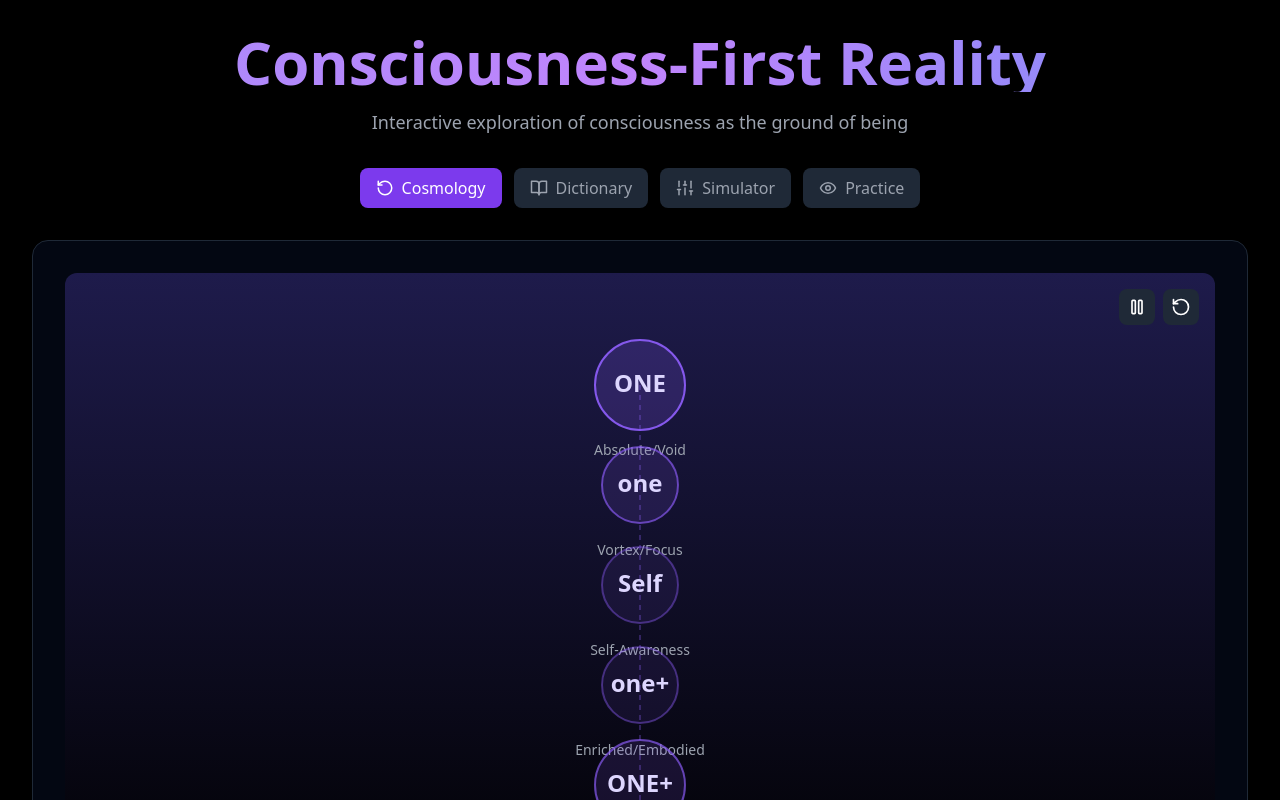
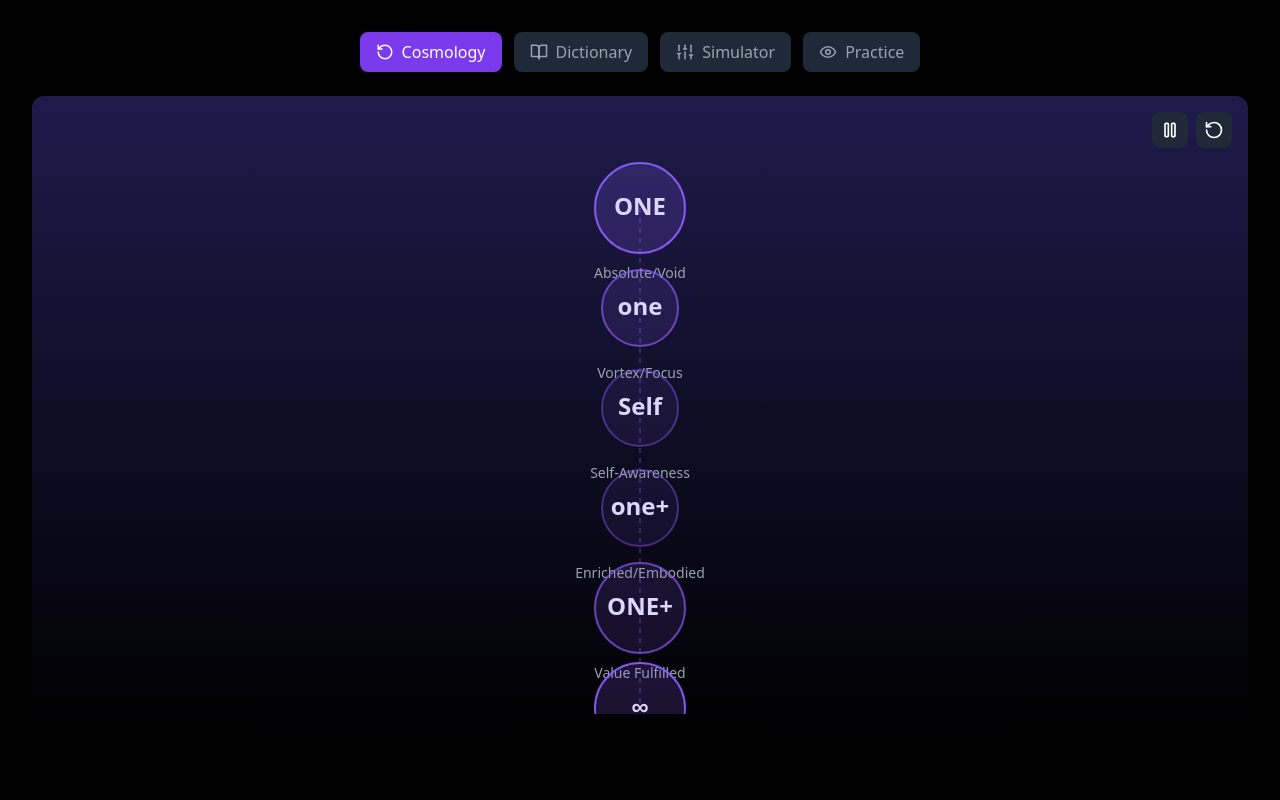
Before and after one commit to nomelmk-cmyk/Consciousness-First-1, a React (Vite) app: page / in a window 1280 px wide. Shown: the top 800 px of the page. Built offline with nearby package versions, Linux system fonts and the light colour scheme.

Commit message:
Finalized version 2

```diff
--- a/src/App.tsx
+++ b/src/App.tsx
@@ -1,50 +1,105 @@
-import React, { useState, useEffect } from 'react';
+import { useState, useEffect } from 'react';
 import { Play, Pause, RotateCcw, BookOpen, Sliders, Eye } from 'lucide-react';
 
+/* ---------- Types ---------- */
+
+type TabId = 'cosmology' | 'dictionary' | 'simulator' | 'experiential';
+
+interface Insight {
+  text: string;
+  timestamp: number;
+}
+
+interface TabButtonProps {
+  id: TabId;
+  icon: React.ComponentType<{ size?: number }>;
+  label: string;
+}
+
+interface FlowNode {
+  id: string;
+  label: string;
+  desc: string;
+  y: number;
+}
+
+/* ---------- Component ---------- */
+
 const ConsciousnessModel = () => {
-  const [activeTab, setActiveTab] = useState('cosmology');
-  const [isAnimating, setIsAnimating] = useState(true);
-  const [animationPhase, setAnimationPhase] = useState(0);
-  const [distinctions, setDistinctions] = useState(50);
-  const [ideation, setIdeation] = useState(50);
-  const [complexity, setComplexity] = useState(50);
-  const [insights, setInsights] = useState([]);
-  const [collapsedNodes, setCollapsedNodes] = useState([]);
+  const [activeTab, setActiveTab] = useState<TabId>('cosmology');
+  const [isAnimating, setIsAnimating] = useState<boolean>(true);
+  const [animationPhase, setAnimationPhase] = useState<number>(0);
+
+  const [distinctions, setDistinctions] = useState<number>(50);
+  const [ideation, setIdeation] = useState<number>(50);
+  const [complexity, setComplexity] = useState<number>(50);
+
+  const [insights, setInsights] = useState<Insight[]>([]);
+  const [collapsedNodes, setCollapsedNodes] = useState<string[]>([]);
+
+  /* ---------- Effects ---------- */
 
   useEffect(() => {
     if (!isAnimating) return;
+
     const interval = setInterval(() => {
       setAnimationPhase(p => (p + 0.02) % (Math.PI * 2));
     }, 50);
+
     return () => clearInterval(interval);
   }, [isAnimating]);
 
   useEffect(() => {
+    if (typeof window === 'undefined') return;
+
     const saved = localStorage.getItem('consciousnessModelState');
-    if (saved) {
+    if (!saved) return;
+
     try {
-        const state = JSON.parse(saved);
-        setDistinctions(state.distinctions || 50);
-        setIdeation(state.ideation || 50);
-        setComplexity(state.complexity || 50);
-      } catch (e) {}
+      const state: Partial<{
+        distinctions: number;
+        ideation: number;
+        complexity: number;
+      }> = JSON.parse(saved);
+
+      setDistinctions(state.distinctions ?? 50);
+      setIdeation(state.ideation ?? 50);
+      setComplexity(state.complexity ?? 50);
+    } catch {
+      /* ignore corrupted state */
     }
   }, []);
 
   useEffect(() => {
-    const state = { distinctions, ideation, complexity };
-    localStorage.setItem('consciousnessModelState', JSON.stringify(state));
+    if (typeof window === 'undefined') return;
+
+    localStorage.setItem(
+      'consciousnessModelState',
+      JSON.stringify({ distinctions, ideation, complexity })
+    );
   }, [distinctions, ideation, complexity]);
 
-  const addInsight = (text) => {
-    const newInsight = { text, timestamp: Date.now() };
+  /* ---------- Helpers ---------- */
+
+  const addInsight = (text: string) => {
+    const newInsight: Insight = {
+      text,
+      timestamp: Date.now(),
+    };
+
     setInsights(prev => [...prev.slice(-9), newInsight]);
   };
 
-  const TabButton = ({ id, icon: Icon, label }) => (
+  /* ---------- Subcomponents ---------- */
+
+  const TabButton = ({ id, icon: Icon, label }: TabButtonProps) => (
     <button
       onClick={() => setActiveTab(id)}
-      className={`flex items-center gap-2 px-4 py-2 rounded-lg transition-all ${activeTab === id ? 'bg-violet-600 text-white shadow-lg' : 'bg-gray-800 text-gray-400 hover:bg-gray-700'}`}
+      className={`flex items-center gap-2 px-4 py-2 rounded-lg transition-all ${
+        activeTab === id
+          ? 'bg-violet-600 text-white shadow-lg'
+          : 'bg-gray-800 text-gray-400 hover:bg-gray-700'
+      }`}
     >
       <Icon size={18} />
       <span className="hidden sm:inline">{label}</span>
@@ -52,192 +107,122 @@ const ConsciousnessModel = () => {
   );
 
   const CosmologyView = () => {
-    const flow = [
+    const flow: FlowNode[] = [
       { id: 'ONE', label: 'ONE', desc: 'Absolute/Void', y: 80 },
       { id: 'one', label: 'one', desc: 'Vortex/Focus', y: 180 },
       { id: 'Self', label: 'Self', desc: 'Self-Awareness', y: 280 },
       { id: 'one+', label: 'one+', desc: 'Enriched/Embodied', y: 380 },
       { id: 'ONE+', label: 'ONE+', desc: 'Value Fulfilled', y: 480 },
-      { id: 'infinity', label: '∞', desc: 'Eternal Circuit', y: 580 }
+      { id: 'infinity', label: '∞', desc: 'Eternal Circuit', y: 580 },
     ];
 
-    const handleCollapse = (nodeId) => {
+    const handleCollapse = (nodeId: string) => {
       if (collapsedNodes.includes(nodeId)) return;
+
       setCollapsedNodes(prev => [...prev, nodeId]);
+
       const nodeIndex = flow.findIndex(n => n.id === nodeId);
-      const boost = 100 - (nodeIndex * 15);
+      if (nodeIndex < 0) return;
+
+      const boost = 100 - nodeIndex * 15;
+
       setDistinctions(prev => Math.min(100, prev + boost));
       setIdeation(prev => Math.min(100, prev + boost * 0.7));
+
       addInsight(`Collapsed distinction at ${flow[nodeIndex].label}`);
     };
 
     return (
       <div className="relative h-[650px] bg-gradient-to-b from-indigo-950 to-black rounded-xl p-8 overflow-hidden">
+        {/* controls */}
         <div className="absolute top-4 right-4 flex gap-2 z-10">
-          <button onClick={() => setIsAnimating(!isAnimating)} className="p-2 bg-gray-800 rounded-lg">
+          <button
+            onClick={() => setIsAnimating(a => !a)}
+            className="p-2 bg-gray-800 rounded-lg"
+          >
             {isAnimating ? <Pause size={20} /> : <Play size={20} />}
           </button>
-          <button onClick={() => {
+          <button
+            onClick={() => {
               setAnimationPhase(0);
               setCollapsedNodes([]);
-          }} className="p-2 bg-gray-800 rounded-lg">
+            }}
+            className="p-2 bg-gray-800 rounded-lg"
+          >
             <RotateCcw size={20} />
           </button>
         </div>
 
+        {/* svg */}
         <svg className="w-full h-full">
           {flow.slice(0, -1).map((_, i) => (
-            <line key={i} x1="50%" y1={flow[i].y} x2="50%" y2={flow[i+1].y} stroke="rgba(139, 92, 246, 0.3)" strokeWidth="2" strokeDasharray="5,5" />
+            <line
+              key={i}
+              x1="50%"
+              y1={flow[i].y}
+              x2="50%"
+              y2={flow[i + 1].y}
+              stroke="rgba(139,92,246,0.3)"
+              strokeWidth={2}
+              strokeDasharray="5,5"
+            />
           ))}
-          <path d="M 50% 580 Q 80% 350 50% 80" stroke="rgba(139, 92, 246, 0.2)" strokeWidth="2" fill="none" strokeDasharray="5,5" />
 
           {flow.map((node, i) => {
             const isCollapsed = collapsedNodes.includes(node.id);
-            const radius = node.label === 'ONE' || node.label === 'ONE+' || node.label === '∞' ? 45 : 38;
+            const radius =
+              node.label === 'ONE' || node.label === 'ONE+' || node.label === '∞'
+                ? 45
+                : 38;
             const opacity = 0.7 + 0.3 * Math.sin(animationPhase + i);
+
             return (
-              <g key={node.id} className="cursor-pointer" onClick={() => handleCollapse(node.id)}>
-                <circle cx="50%" cy={node.y} r={isCollapsed ? radius * 1.3 : radius} fill={`rgba(139, 92, 246, ${opacity * 0.2})`} stroke={`rgba(139, 92, 246, ${opacity})`} strokeWidth={isCollapsed ? 4 : 2} />
-                <text x="50%" y={node.y} textAnchor="middle" dominantBaseline="middle" className="text-2xl font-bold fill-violet-200">
+              <g key={node.id} onClick={() => handleCollapse(node.id)} className="cursor-pointer">
+                <circle
+                  cx="50%"
+                  cy={node.y}
+                  r={isCollapsed ? radius * 1.3 : radius}
+                  fill={`rgba(139,92,246,${opacity * 0.2})`}
+                  stroke={`rgba(139,92,246,${opacity})`}
+                  strokeWidth={isCollapsed ? 4 : 2}
+                />
+                <text
+                  x="50%"
+                  y={node.y}
+                  textAnchor="middle"
+                  dominantBaseline="middle"
+                  className="text-2xl font-bold fill-violet-200"
+                >
                   {node.label}
                 </text>
-                <text x="50%" y={node.y + 70} textAnchor="middle" className="text-sm fill-gray-400">
+                <text
+                  x="50%"
+                  y={node.y + 70}
+                  textAnchor="middle"
+                  className="text-sm fill-gray-400"
+                >
                   {node.desc}
                 </text>
-                {isCollapsed && <text x="50%" y={node.y - 60} textAnchor="middle" className="text-sm fill-amber-300">Collapsed</text>}
               </g>
             );
           })}
         </svg>
-
-        <div className="absolute bottom-4 left-4 right-4 text-center text-sm text-gray-300">
-          <span className="text-violet-400 font-semibold">Click any node to collapse distinction</span>
-        </div>
       </div>
     );
   };
 
-  const DictionaryView = () => {
-    const translations = [
-      { old: 'Mass', new: 'Distinction Density' },
-      { old: 'Energy', new: 'Rate of Distinction' },
-      { old: 'Spacetime', new: 'Emergent Metric' },
-      { old: 'Particle', new: 'Stable Vortex' },
-      { old: 'Wave Function', new: 'Partial Distinction' },
-      { old: 'Measurement', new: 'Distinction Completion' },
-      { old: 'Entanglement', new: 'Field Coherence' },
-      { old: 'Time', new: 'Memory Grammar' },
-      { old: 'Causation', new: 'Depth Relation' },
-      { old: 'Matter', new: 'Dense Aggregate' }
-    ];
-
-    return (
-      <div className="space-y-6">
-        <h3 className="text-2xl font-bold text-violet-300 text-center">Grammar Translation</h3>
-        <div className="grid gap-4 max-w-3xl mx-auto">
-          {translations.map((item, i) => (
-            <div key={i} className="bg-gray-900 rounded-lg p-6 border border-gray-800 flex items-center justify-between">
-              <span className="text-gray-500 line-through text-lg">{item.old}</span>
-              <span className="text-gray-600 text-2xl">→</span>
-              <span className="text-violet-400 font-bold text-xl">{item.new}</span>
-            </div>
-          ))}
-        </div>
-      </div>
-    );
-  };
-
-  const SimulatorView = () => {
-    const coherence = Math.sqrt((distinctions * ideation / 100) * (Math.log(complexity + 1) / Math.log(2))) * 10;
-
-    return (
-      <div className="space-y-8">
-        <h3 className="text-2xl font-bold text-violet-300 text-center">Consciousness Parameters</h3>
-        <div className="max-w-2xl mx-auto space-y-8">
-          <div>
-            <label className="flex justify-between text-sm mb-2">
-              <span className="text-gray-400">Distinction Density</span>
-              <span className="text-violet-400 font-bold">{distinctions}%</span>
-            </label>
-            <input type="range" min="0" max="100" value={distinctions} onChange={e => setDistinctions(Number(e.target.value))} className="w-full h-3 bg-gray-700 rounded-lg appearance-none cursor-pointer accent-violet-500" />
-          </div>
-          <div>
-            <label className="flex justify-between text-sm mb-2">
-              <span className="text-gray-400">Ideation Strength</span>
-              <span className="text-violet-400 font-bold">{ideation}%</span>
-            </label>
-            <input type="range" min="0" max="100" value={ideation} onChange={e => setIdeation(Number(e.target.value))} className="w-full h-3 bg-gray-700 rounded-lg appearance-none cursor-pointer accent-violet-500" />
-          </div>
-          <div>
-            <label className="flex justify-between text-sm mb-2">
-              <span className="text-gray-400">Aggregate Complexity</span>
-              <span className="text-violet-400 font-bold">{complexity}%</span>
-            </label>
-            <input type="range" min="0" max="100" value={complexity} onChange={e => setComplexity(Number(e.target.value))} className="w-full h-3 bg-gray-700 rounded-lg appearance-none cursor-pointer accent-violet-500" />
-          </div>
-        </div>
-        <div className="text-center">
-          <div className="text-5xl font-bold text-violet-400">{coherence.toFixed(1)}%</div>
-          <div className="text-gray-400 mt-2">Integration Coherence (Φ)</div>
-        </div>
-      </div>
-    );
-  };
-
-  const ExperientialView = () => {
-    return (
-      <div className="space-y-8 text-center max-w-3xl mx-auto">
-        <h3 className="text-2xl font-bold text-violet-300">Direct Recognition</h3>
-        <p className="text-gray-300 text-lg">
-          These are invitations to look directly at the nature of experience — not beliefs to adopt.
-        </p>
-        <div className="bg-gray-900 rounded-xl p-8 border border-gray-800">
-          <p className="text-xl text-gray-400 italic">
-            "What is aware of this moment, before any distinction arises?"
-          </p>
-        </div>
-        {insights.length > 0 && (
-          <div className="space-y-3">
-            <h4 className="text-violet-300 font-bold text-xl">Recent Insights</h4>
-            {insights.slice().reverse().map((insight, i) => (
-              <div key={i} className="bg-gray-800/50 rounded-lg p-4 text-gray-300">
-                {insight.text}
-              </div>
-            ))}
-          </div>
-        )}
-      </div>
-    );
-  };
+  /* ---------- Render ---------- */
 
   return (
     <div className="min-h-screen bg-black text-white p-4 md:p-8">
-      <div className="max-w-7xl mx-auto space-y-8">
-        <header className="text-center space-y-4">
-          <h1 className="text-4xl md:text-6xl font-bold bg-gradient-to-r from-violet-400 via-purple-400 to-indigo-400 bg-clip-text text-transparent">
-            Consciousness-First Reality
-          </h1>
-          <p className="text-gray-400 text-lg">Interactive exploration of consciousness as the ground of being</p>
-        </header>
-
-        <nav className="flex flex-wrap gap-3 justify-center">
+      <nav className="flex flex-wrap gap-3 justify-center mb-6">
         <TabButton id="cosmology" icon={RotateCcw} label="Cosmology" />
         <TabButton id="dictionary" icon={BookOpen} label="Dictionary" />
         <TabButton id="simulator" icon={Sliders} label="Simulator" />
         <TabButton id="experiential" icon={Eye} label="Practice" />
       </nav>
 
-        <main className="bg-gray-950 rounded-2xl border border-gray-800 p-8">
       {activeTab === 'cosmology' && <CosmologyView />}
-          {activeTab === 'dictionary' && <DictionaryView />}
-          {activeTab === 'simulator' && <SimulatorView />}
-          {activeTab === 'experiential' && <ExperientialView />}
-        </main>
-
-        <footer className="text-center text-sm text-gray-600 pb-8">
-          <p>MIT Licensed • All data stays local • Built with love for direct recognition</p>
-        </footer>
-      </div>
     </div>
   );
 };
```
Lines whose indentation alone changed are shown as unchanged.
